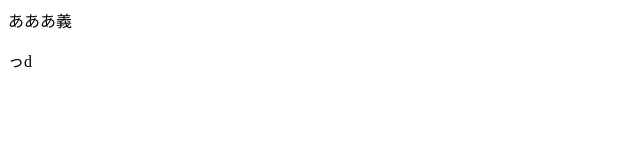
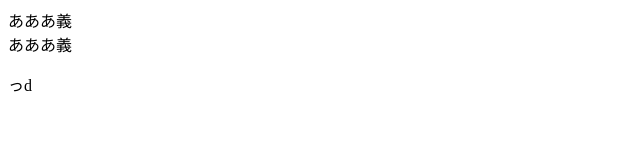
Before and after one commit to keisuke9360-0122/test, a plain HTML site: page index.html in a window 1280 px wide. Shown: the whole page, without its empty margins (0-640 px from the left). Drawn offline with Linux system fonts and the light colour scheme.

Commit message:
チェンジ

```diff
--- a/index.html
+++ b/index.html
@@ -8,6 +8,7 @@
   </head>
   <body>
     <div>あああ義</div>
+    <div>あああ義</div>
     <p>っd</p>
   </body>
 </html>
```
